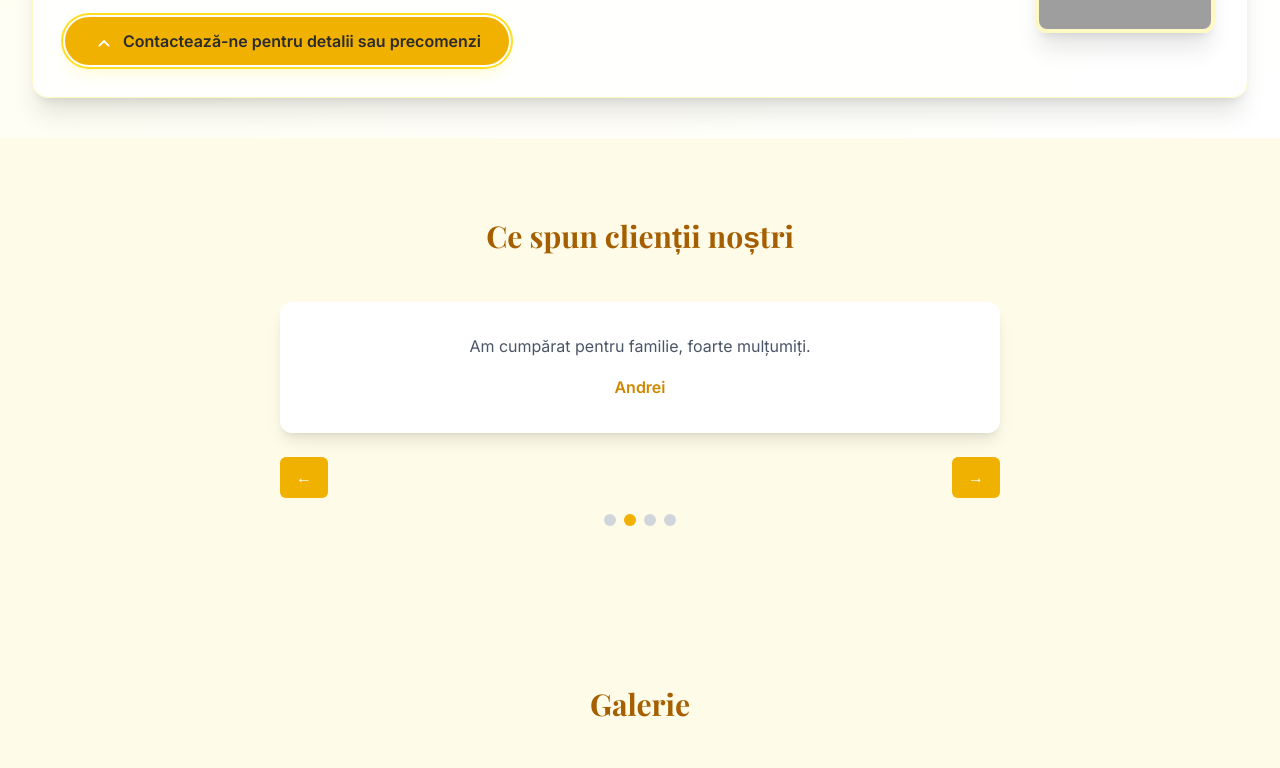
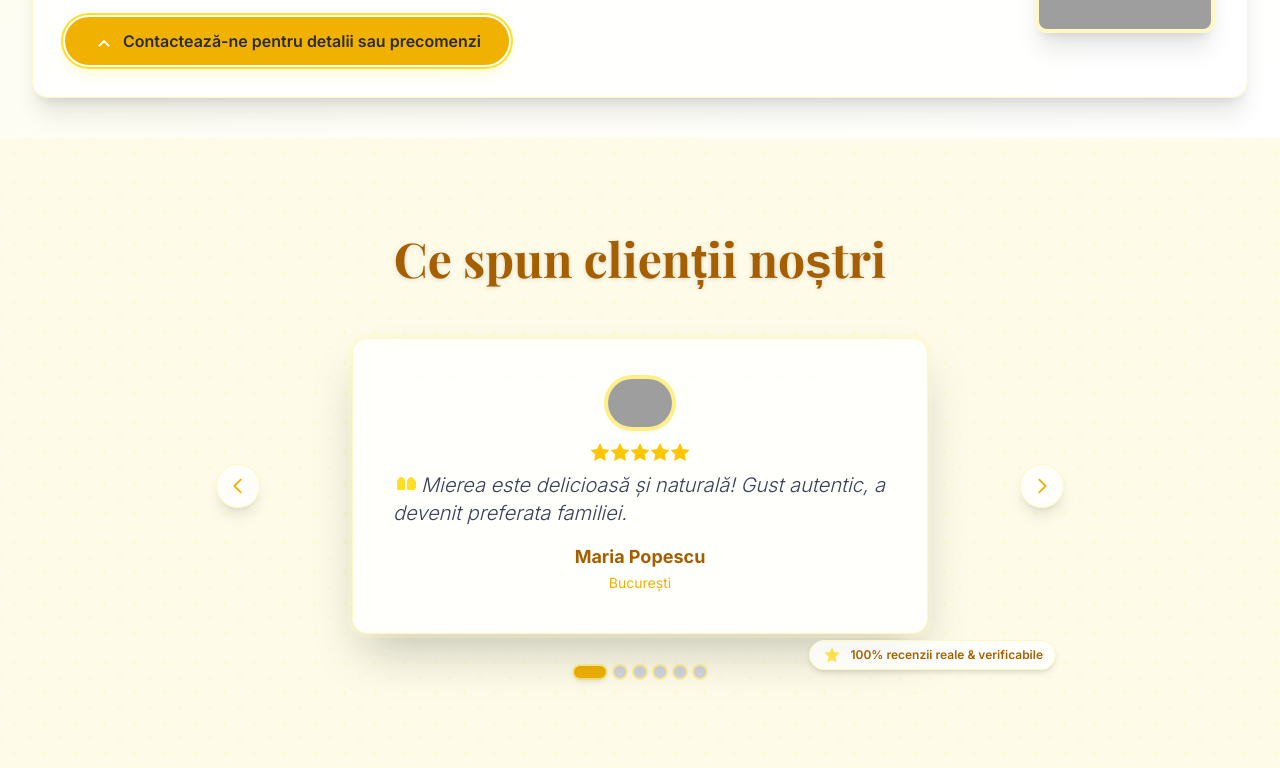
Before and after one commit to ionutpetru4046/Website-Apicultura, a Next.js app: page / in a window 1280 px wide. Shown: the part 4720-5488 px from the top of the page. Built offline with nearby package versions, Linux system fonts and the light colour scheme; grey boxes are pictures that could not be loaded; a web font is replaced by a local one.

Commit message:
new styling added to testimonial component

```diff
--- a/components/Testimonials.tsx
+++ b/components/Testimonials.tsx
@@ -5,14 +5,76 @@ import { useState, useEffect } from "react";
 interface Review {
   name: string;
   text: string;
+  location?: string;
+  // Optional: Add avatar, stars, date if needed
+  avatar?: string;
+  stars?: number;
+}
+
+const STAR_COLOR = "text-yellow-400";
+
+function Stars({ count = 5 }: { count?: number }) {
+  return (
+    <div className="flex mb-2 justify-center">
+      {[...Array(5)].map((_, i) => (
+        <svg
+          key={i}
+          className={`w-5 h-5 ${i < (count || 0) ? STAR_COLOR : "text-gray-200"}`}
+          fill="currentColor"
+          viewBox="0 0 20 20"
+        >
+          <path d="M10 15l-5.878 3.09 1.122-6.545L.488 6.91l6.562-.955L10 0l2.95 5.955 6.562.955-4.756 4.635 1.122 6.545z" />
+        </svg>
+      ))}
+    </div>
+  );
 }
 
 export default function Testimonials() {
+  // Expanded testimonials with more detail and avatars
   const reviews: Review[] = [
-    { name: "Maria", text: "Mierea este delicioasă și naturală!" },
-    { name: "Andrei", text: "Am cumpărat pentru familie, foarte mulțumiți." },
-    { name: "Ioana", text: "Livrare rapidă și produse de calitate." },
-    { name: "Alex", text: "Serviciu excelent și recomand cu încredere!" },
+    {
+      name: "Maria Popescu",
+      text: "Mierea este delicioasă și naturală! Gust autentic, a devenit preferata familiei.",
+      location: "București",
+      avatar: "/images/testimonials/maria.jpg",
+      stars: 5,
+    },
+    {
+      name: "Andrei Ionescu",
+      text: "Comand pentru familie de câteva luni și calitatea mierei este întotdeauna excepțională. Recomand cu drag!",
+      location: "Cluj-Napoca",
+      avatar: "/images/testimonials/andrei.jpg",
+      stars: 5,
+    },
+    {
+      name: "Ioana Munteanu",
+      text: "Livrare rapidă, ambalaj elegant și miere foarte aromată. Îmi place grija pentru detalii!",
+      location: "Timișoara",
+      avatar: "/images/testimonials/ioana.jpg",
+      stars: 5,
+    },
+    {
+      name: "Alex Dumitru",
+      text: "Serviciu clienți amabil și produse de top. Cu siguranță voi comanda din nou!",
+      location: "Pitești",
+      avatar: "/images/testimonials/alex.jpg",
+      stars: 5,
+    },
+    {
+      name: "Gabriela Roman",
+      text: "Mierea de salcâm este preferata mea! Pură, gustoasă și livrată rapid.",
+      location: "Brașov",
+      avatar: "/images/testimonials/gabriela.jpg",
+      stars: 5,
+    },
+    {
+      name: "Cristian B.",
+      text: "Am primit recomandarea de la un prieten și nu regret! Multumesc pentru calitate.",
+      location: "Iași",
+      avatar: "/images/testimonials/cristian.jpg",
+      stars: 5,
+    },
   ];
 
   const [current, setCurrent] = useState(0);
@@ -25,54 +87,118 @@ export default function Testimonials() {
     setCurrent((prev) => (prev === reviews.length - 1 ? 0 : prev + 1));
   };
 
-  // Auto-slide la fiecare 5 secunde
+  // Auto-slide la fiecare 7 secunde, pause on hover
   useEffect(() => {
     const interval = setInterval(() => {
       setCurrent((prev) => (prev === reviews.length - 1 ? 0 : prev + 1));
-    }, 5000); // 5000ms = 5 secunde
-
-    return () => clearInterval(interval); // curățare interval la demontare
+    }, 7000);
+    return () => clearInterval(interval);
   }, [reviews.length]);
 
+  // Modern layout: glassmorphism, bg pattern, avatars, stars
   return (
-    <section className="bg-yellow-50 py-20">
-      <div className="max-w-3xl mx-auto px-6 text-center relative">
-        <h2 className="text-3xl font-serif text-yellow-700 font-bold mb-12">
+    <section
+      className="relative py-24 bg-yellow-50"
+      style={{
+        backgroundImage:
+          "radial-gradient(circle,rgba(253,224,71,0.1) 2px,transparent 2px), radial-gradient(circle,rgba(251,191,36,0.08) 1px,transparent 2px)",
+        backgroundSize: "30px 30px",
+        backgroundPosition: "0 0,15px 15px",
+      }}
+    >
+      <div className="max-w-4xl mx-auto px-6 relative z-10">
+        <h2 className="text-4xl md:text-5xl text-center font-serif text-yellow-700 font-bold mb-14 drop-shadow-sm">
           Ce spun clienții noștri
         </h2>
 
-        {/* Card testimonial */}
-        <div className="p-8 bg-white rounded-xl shadow-lg transition-transform duration-500 ease-in-out">
-          <p className="text-gray-600 mb-4">{reviews[current].text}</p>
-          <p className="font-semibold text-yellow-600">{reviews[current].name}</p>
-        </div>
+        <div className="relative flex justify-center items-center">
+          {/* Glass-effect Card */}
+          <div
+            className="w-full max-w-xl p-10
+            bg-white/80
+            backdrop-blur-xl
+            border border-yellow-100
+            rounded-2xl
+            shadow-2xl
+            transition-all duration-500 ease-in-out
+            flex flex-col items-center
+            ring-4 ring-yellow-100/30"
+          >
+            {reviews[current].avatar ? (
+              <img
+                src={reviews[current].avatar}
+                alt={reviews[current].name}
+                className="w-16 h-16 rounded-full ring-4 ring-yellow-200 object-cover mb-4 shadow-md"
+                loading="lazy"
+              />
+            ) : (
+              <div className="w-16 h-16 rounded-full bg-yellow-200 mb-4 flex items-center justify-center text-2xl text-white font-bold shadow-md">
+                {reviews[current].name.charAt(0)}
+              </div>
+            )}
 
-        {/* Navigare */}
-        <div className="flex justify-between mt-6">
+            <Stars count={reviews[current].stars || 5} />
+
+            <blockquote className="italic text-gray-700 text-lg md:text-xl font-light mb-4 relative">
+              <svg
+                className="w-6 h-6 inline mr-1 text-yellow-300 align-top"
+                fill="currentColor"
+                viewBox="0 0 24 24"
+              >
+                <path d="M9.17 6A5 5 0 004 11v7a1 1 0 001 1h6a1 1 0 001-1v-7A5 5 0 009.17 6zm-1.15 2.46A3 3 0 017 11v6h4v-6a3 3 0 00-2.02-2.54zM19 6a5 5 0 00-5 5v7a1 1 0 001 1h6a1 1 0 001-1v-7a5 5 0 00-3-4.54zM17.85 8.46A3 3 0 0119 11v6h4v-6a3 3 0 00-2.02-2.54z" />
+              </svg>
+              <span>{reviews[current].text}</span>
+            </blockquote>
+            <div className="flex flex-col items-center space-y-0.5">
+              <span className="font-bold text-yellow-700 text-lg">{reviews[current].name}</span>
+              <span className="text-yellow-500 text-sm">
+                {reviews[current].location}
+              </span>
+            </div>
+          </div>
+
+          {/* Navigation buttons: floating, modern, circular */}
           <button
+            aria-label="Precedent testimonial"
             onClick={prevSlide}
-            className="bg-yellow-500 hover:bg-yellow-600 text-white px-4 py-2 rounded-md"
+            className="absolute left-0 top-1/2 -translate-y-1/2 bg-white/80 border border-yellow-100 shadow-lg rounded-full w-11 h-11 flex items-center justify-center text-yellow-500 hover:bg-yellow-200/80 hover:scale-110 active:scale-95 transition z-20"
           >
-            &#8592;
+            <svg width={22} height={22} fill="none" viewBox="0 0 24 24">
+              <path d="M15 19l-7-7 7-7" stroke="#eab308" strokeWidth="2" strokeLinecap="round" strokeLinejoin="round" />
+            </svg>
           </button>
           <button
+            aria-label="Următorul testimonial"
             onClick={nextSlide}
-            className="bg-yellow-500 hover:bg-yellow-600 text-white px-4 py-2 rounded-md"
+            className="absolute right-0 top-1/2 -translate-y-1/2 bg-white/80 border border-yellow-100 shadow-lg rounded-full w-11 h-11 flex items-center justify-center text-yellow-500 hover:bg-yellow-200/80 hover:scale-110 active:scale-95 transition z-20"
           >
-            &#8594;
+            <svg width={22} height={22} fill="none" viewBox="0 0 24 24">
+              <path d="M9 5l7 7-7 7" stroke="#eab308" strokeWidth="2" strokeLinecap="round" strokeLinejoin="round" />
+            </svg>
           </button>
         </div>
 
-        {/* Indicators */}
-        <div className="flex justify-center mt-4 space-x-2">
+        {/* Dots Indicator: pill style and modern */}
+        <div className="flex justify-center mt-8 gap-2">
           {reviews.map((_, i) => (
-            <span
+            <button
               key={i}
-              className={`w-3 h-3 rounded-full ${
-                i === current ? "bg-yellow-500" : "bg-gray-300"
-              }`}
-            ></span>
+              aria-label={`Select testimonial ${i + 1}`}
+              className={`transition-all duration-300 h-3 rounded-full
+                ${i === current ? "bg-yellow-500 w-8 shadow-md" : "bg-gray-300 w-3"}
+                focus:outline-none ring-2 ring-yellow-300/40`}
+              onClick={() => setCurrent(i)}
+              style={{ border: "none" }}
+            ></button>
           ))}
+        </div>
+
+        {/* Review trust mark at bottom right */}
+        <div className="absolute bottom-2 right-8 flex items-center gap-2 bg-white/80 border border-yellow-100 rounded-full px-3 py-1 shadow-md text-yellow-700 text-xs font-semibold select-none">
+          <svg className="w-5 h-5 text-yellow-500" fill="none" viewBox="0 0 24 24">
+            <path d="M12 2l2.31 6.48L21 9.27l-5 4.87L17.3 21 12 17.77 6.7 21l1.3-6.86-5-4.87 6.69-.79z" fill="#fde047"/>
+          </svg>
+          100% recenzii reale &amp; verificabile
         </div>
       </div>
     </section>
```
